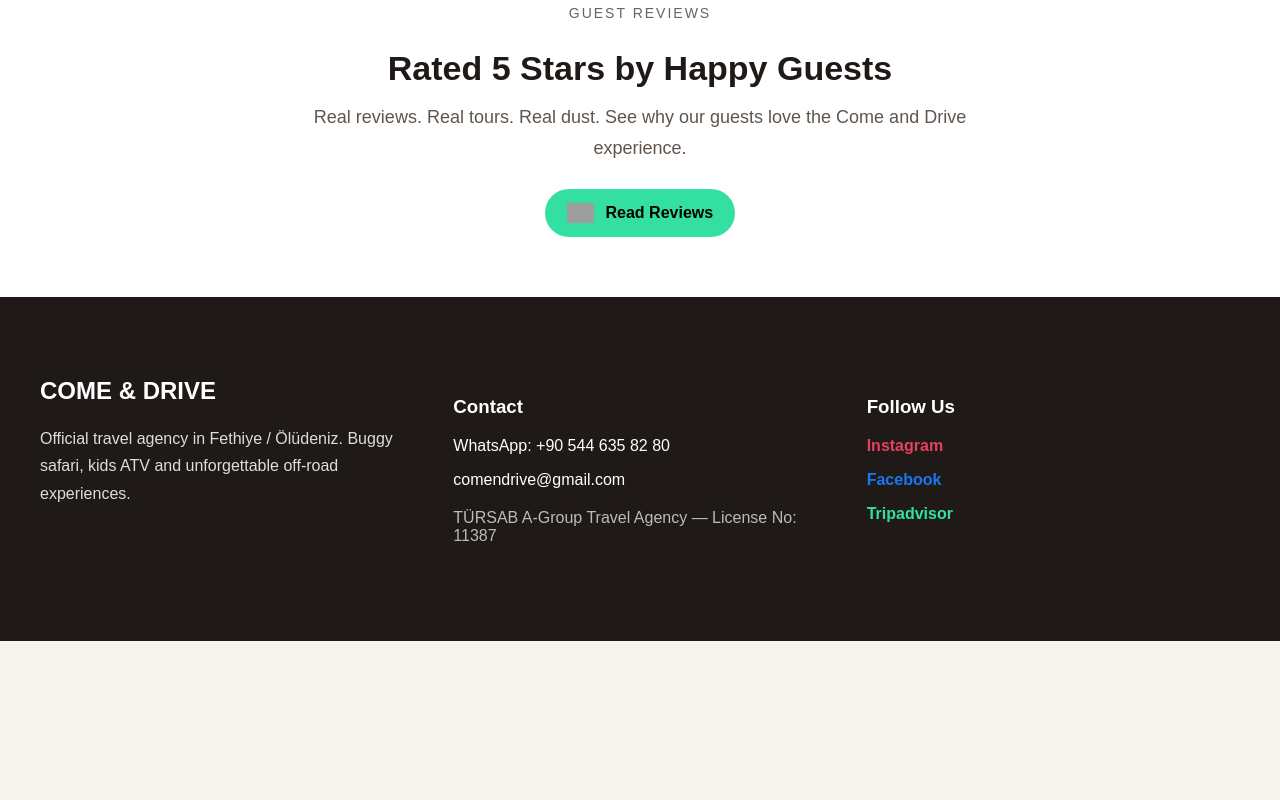
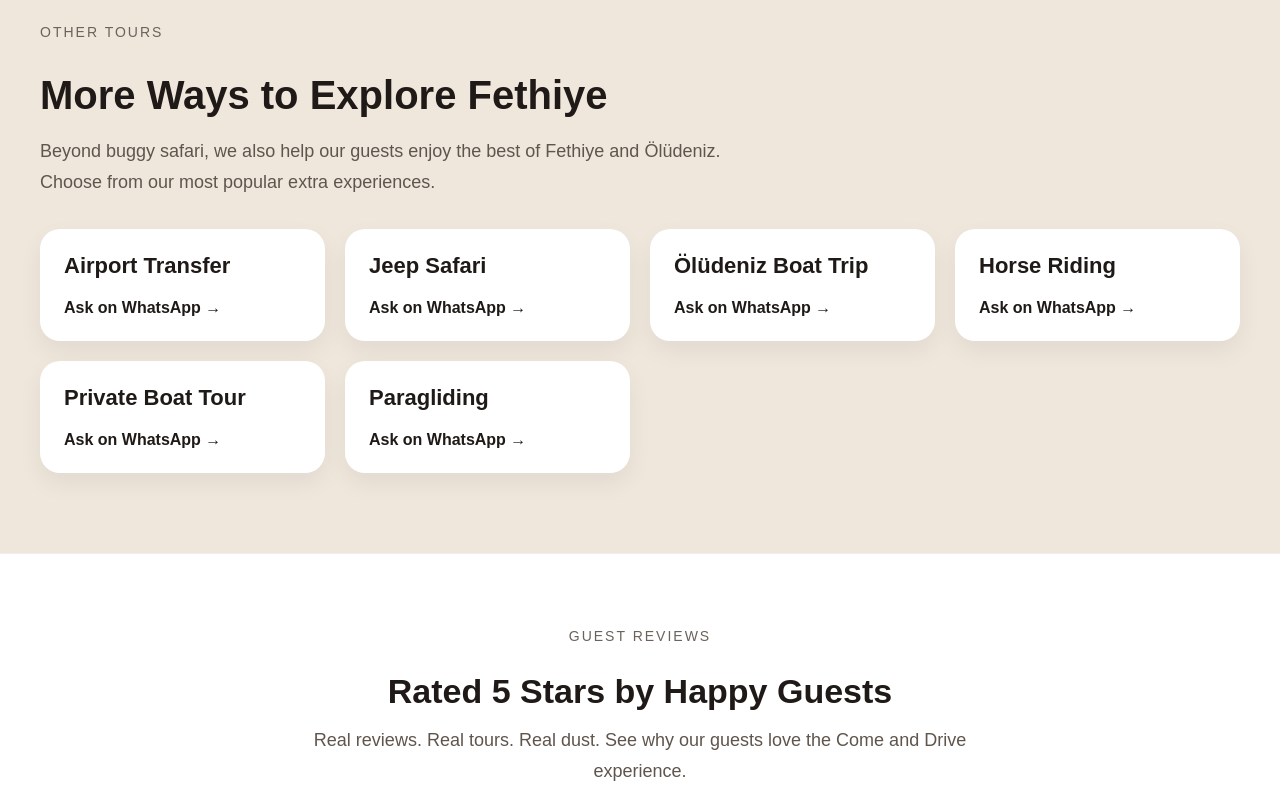
Before and after one commit to comendrive-a11y/comendrive-a11y, a Next.js app: page / in a window 1280 px wide. Shown: the part 2300-3100 px from the top of the page. Before the commit the page ends 2941 px from the top, so only its background shows below. Built offline with nearby package versions, Linux system fonts and the light colour scheme; grey boxes are pictures that could not be loaded.

Commit message:
Update page.tsx

```diff
--- a/app/page.tsx
+++ b/app/page.tsx
@@ -380,6 +380,103 @@ export default function HomePage() {
   </div>
 </section>
       <section
+  id="other-tours"
+  style={{
+    padding: "80px 20px",
+    background: "#efe7dc",
+  }}
+>
+  <div style={{ maxWidth: "1200px", margin: "0 auto" }}>
+    <p
+      style={{
+        fontSize: "14px",
+        letterSpacing: "2px",
+        textTransform: "uppercase",
+        color: "#6b625b",
+        marginBottom: "12px",
+      }}
+    >
+      Other Tours
+    </p>
+
+    <h2
+      style={{
+        fontSize: "40px",
+        marginBottom: "16px",
+        color: "#1f1a17",
+      }}
+    >
+      More Ways to Explore Fethiye
+    </h2>
+
+    <p
+      style={{
+        maxWidth: "720px",
+        fontSize: "18px",
+        lineHeight: 1.7,
+        color: "#5f554d",
+        marginBottom: "32px",
+      }}
+    >
+      Beyond buggy safari, we also help our guests enjoy the best of Fethiye and Ölüdeniz.
+      Choose from our most popular extra experiences.
+    </p>
+
+    <div
+      style={{
+        display: "grid",
+        gridTemplateColumns: "repeat(auto-fit, minmax(240px, 1fr))",
+        gap: "20px",
+      }}
+    >
+      {[
+        "Airport Transfer",
+        "Jeep Safari",
+        "Ölüdeniz Boat Trip",
+        "Horse Riding",
+        "Private Boat Tour",
+        "Paragliding",
+      ].map((tour) => (
+        <div
+          key={tour}
+          style={{
+            background: "#fff",
+            borderRadius: "20px",
+            padding: "24px",
+            boxShadow: "0 10px 24px rgba(0,0,0,0.06)",
+          }}
+        >
+          <h3
+            style={{
+              marginTop: 0,
+              marginBottom: "12px",
+              fontSize: "22px",
+              color: "#1f1a17",
+            }}
+          >
+            {tour}
+          </h3>
+
+          <a
+            href={`https://wa.me/905446358280?text=Hello%20I%20want%20to%20get%20information%20about%20${encodeURIComponent(
+              tour
+            )}`}
+            style={{
+              display: "inline-block",
+              marginTop: "8px",
+              color: "#1f1a17",
+              fontWeight: 600,
+              textDecoration: "none",
+            }}
+          >
+            Ask on WhatsApp →
+          </a>
+        </div>
+      ))}
+    </div>
+  </div>
+</section>
+      <section
   style={{
     padding: "60px 20px",
     background: "#ffffff",
```
